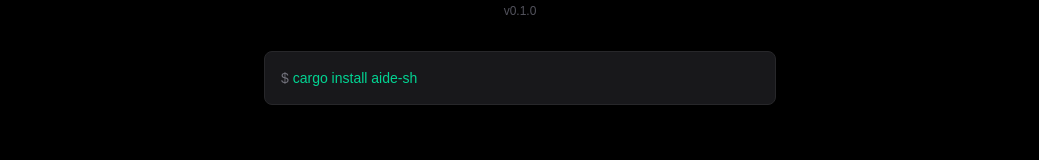
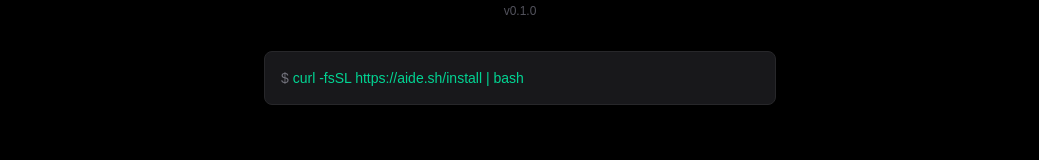
Before and after one commit to yiidtw/aide-site, a Next.js app: page / in a window 1280 px wide. Shown: the part 399-559 px from the top of the page, without its empty margins (120-1159 px from the left). Built offline with nearby package versions, Linux system fonts and the light colour scheme.

Commit message:
fix: install command back to curl | bash

```diff
--- a/app/page.tsx
+++ b/app/page.tsx
@@ -63,7 +63,7 @@ export default function Home() {
           <div className="bg-zinc-900 border border-zinc-800 rounded-lg p-4 font-mono text-sm text-left">
             <span className="text-zinc-500">$</span>{" "}
             <span className="text-emerald-400 select-all">
-              cargo install aide-sh
+              curl -fsSL https://aide.sh/install | bash
             </span>
           </div>
         </div>
```
